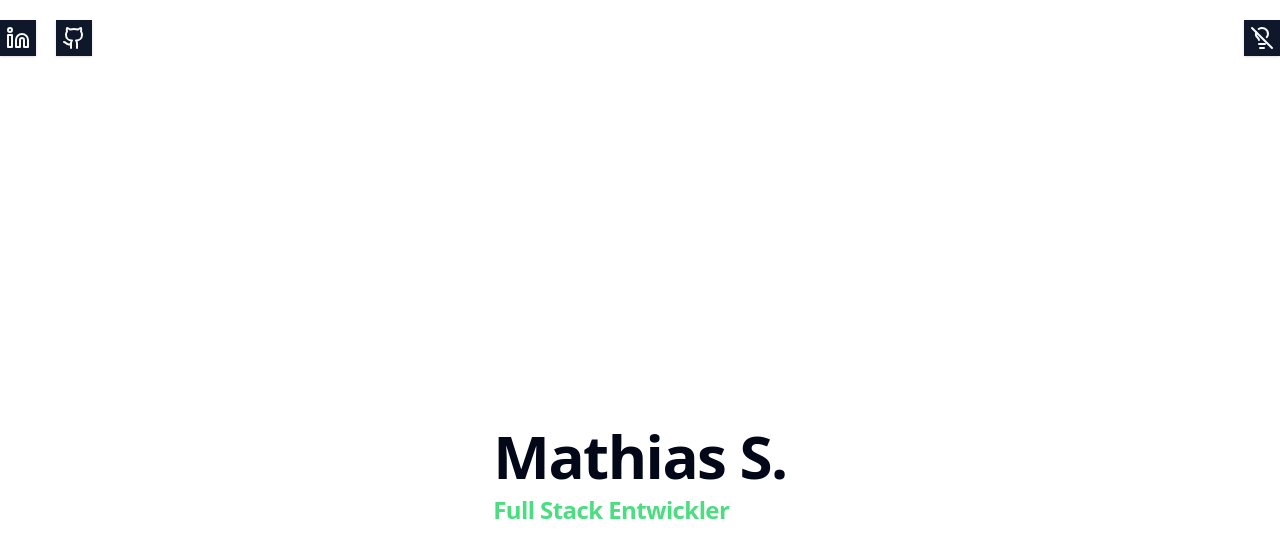
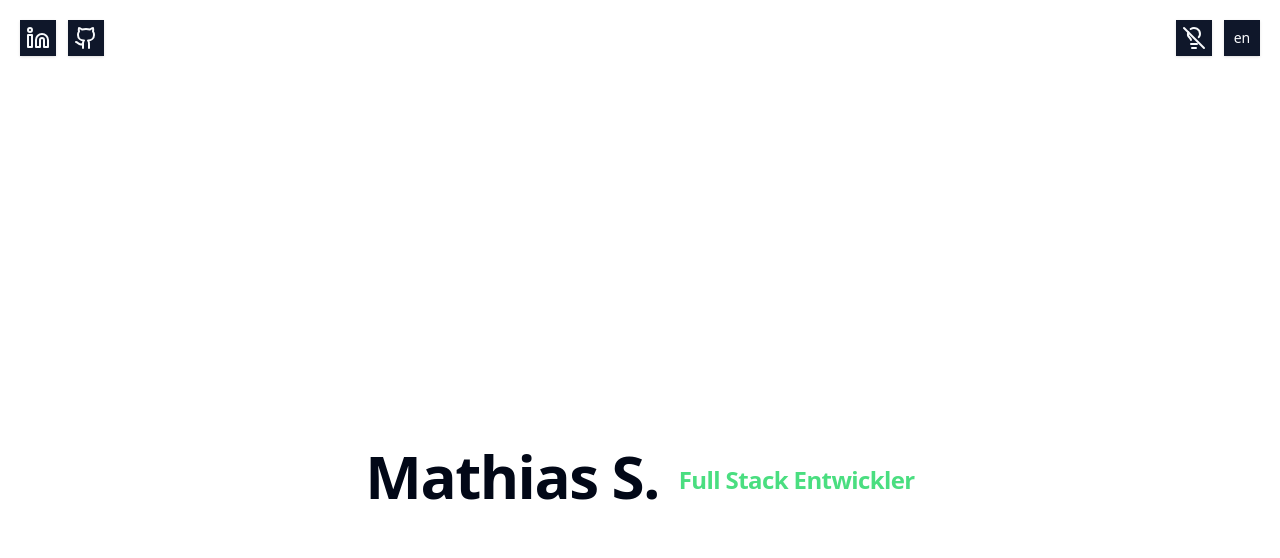
Before and after one commit to MScheltjens/portfolio, a Next.js app: page /de in a window 1280 px wide. Shown: the top 558 px of the page. Built offline with nearby package versions, Linux system fonts and the light colour scheme.

Commit message:
languageswitcher

```diff
--- a/app/[lang]/page.tsx
+++ b/app/[lang]/page.tsx
@@ -9,10 +9,11 @@ export default async function Home({
   const dictionary = await getDictionary(lang);
   return (
     <div className="container mx-auto flex h-screen w-screen items-center justify-center">
-      <main>
+      <main className="items-center gap-5 md:flex">
         <h1 className="scroll-m-20 text-4xl font-extrabold tracking-tight lg:text-6xl">
           Mathias S.
         </h1>
+
         <h3 className="mt-2 scroll-m-20 text-2xl font-semibold tracking-tight">
           <span className="text-green-400">
             {dictionary['developer'].fullStack}
--- a/components/header.tsx
+++ b/components/header.tsx
@@ -1,11 +1,15 @@
+import { LocaleSwitcher } from './locale-switcher';
 import { ModeToggler } from './mode-toggler';
 import { SocialLinks } from './social-links';
 
 export const Header = () => (
-  <header className="flex py-5">
+  <header className="flex p-5">
     <div className="container mx-auto flex flex-1 items-center justify-between">
       <SocialLinks />
-      <ModeToggler />
+      <div className="flex gap-3">
+        <ModeToggler />
+        <LocaleSwitcher />
+      </div>
     </div>
   </header>
 );
--- a/components/locale-switcher.tsx
+++ b/components/locale-switcher.tsx
@@ -3,6 +3,8 @@
 import { usePathname } from 'next/navigation';
 import Link from 'next/link';
 import { type Locale, i18n } from '@/i18/config';
+import { buttonVariants } from './ui/button';
+import { cn } from '@/lib/utils';
 
 export const LocaleSwitcher = () => {
   const pathName = usePathname();
@@ -13,12 +15,20 @@ export const LocaleSwitcher = () => {
     return segments.join('/');
   };
 
+  const currentLocale = pathName.split('/')[1] as Locale;
+
   return (
     <div>
       <ul className="flex gap-4">
         {i18n.locales.map((locale) => {
           return (
-            <li key={locale}>
+            <li
+              key={locale}
+              className={cn(
+                buttonVariants({ size: 'icon' }),
+                currentLocale === locale && 'hidden'
+              )}
+            >
               <Link href={redirectedPathName(locale)}>{locale}</Link>
             </li>
           );
--- a/components/social-links.tsx
+++ b/components/social-links.tsx
@@ -2,7 +2,7 @@ import { Github, Linkedin } from 'lucide-react';
 import { IconLink } from './icon-link';
 
 export const SocialLinks = () => (
-  <div className="flex items-center gap-5">
+  <div className="flex items-center gap-3">
     <IconLink href="http://www.linkedin.com">
       <Linkedin />
     </IconLink>
--- a/i18/config.ts
+++ b/i18/config.ts
@@ -1,6 +1,6 @@
 export const i18n = {
   defaultLocale: 'en',
-  locales: ['en', 'de'],
+  locales: ['en', 'de']
 } as const;
 
 export type Locale = (typeof i18n)['locales'][number];
--- a/i18/get-dictionary.ts
+++ b/i18/get-dictionary.ts
@@ -5,7 +5,8 @@ import type { Locale } from './config';
 // We also get the default import for cleaner types
 const dictionaries = {
   en: () => import('./dictionaries/en.json').then((module) => module.default),
-  de: () => import('./dictionaries/de.json').then((module) => module.default),
+  de: () => import('./dictionaries/de.json').then((module) => module.default)
 };
 
-export const getDictionary = async (locale: Locale) => dictionaries[locale]?.() ?? dictionaries.en();
+export const getDictionary = async (locale: Locale) =>
+  dictionaries[locale]?.() ?? dictionaries.en();
```
